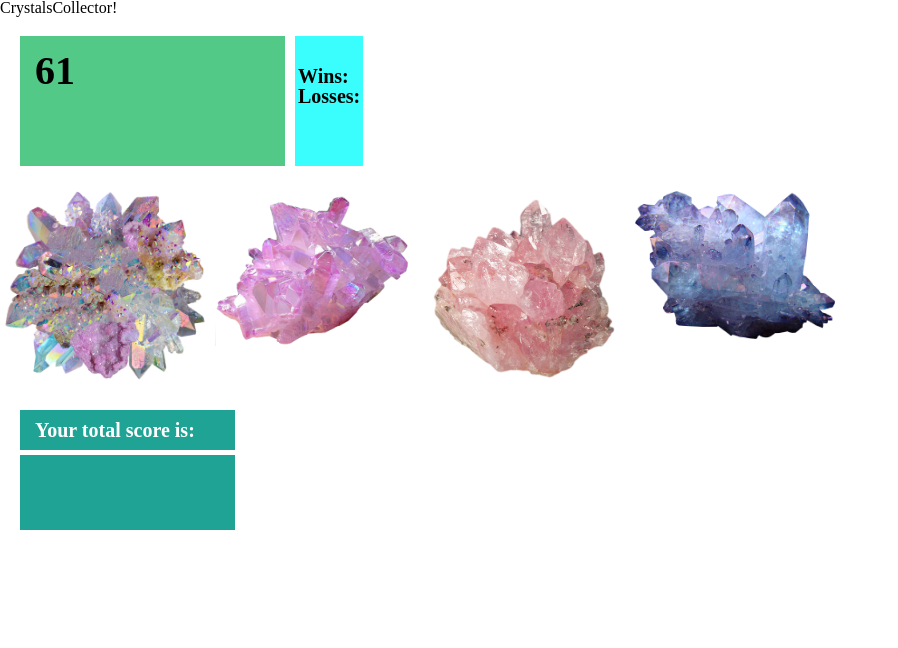
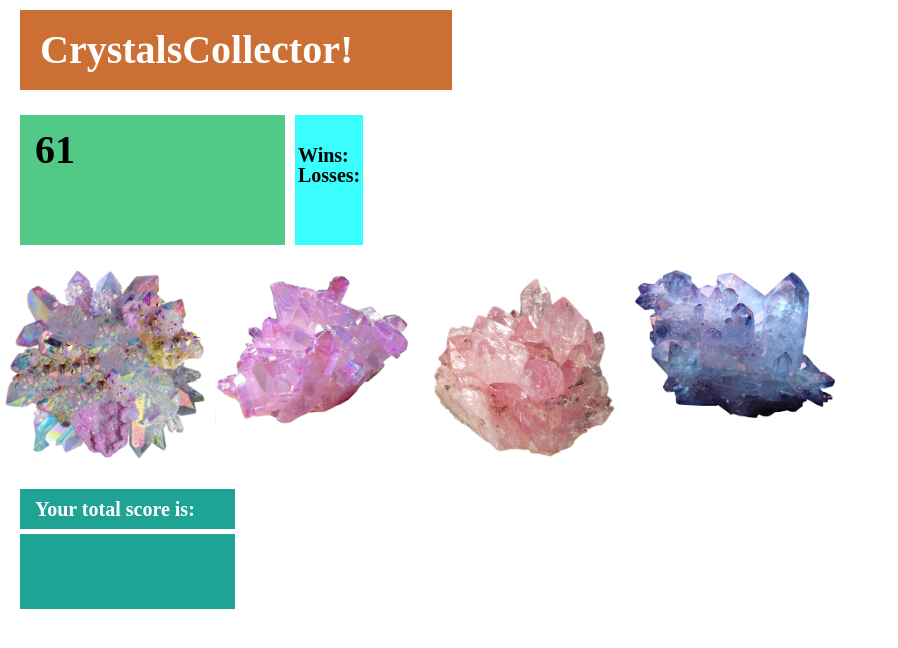
Before and after one commit to StephenT369/unit-4-game, a plain HTML site: page index.html in a window 1280 px wide. Shown: the whole page, without its empty margins (0-898 px from the left). Drawn offline with nearby package versions, Linux system fonts and the light colour scheme.

Commit message:
final update

```diff
--- a/assets/css/style.css
+++ b/assets/css/style.css
@@ -16,6 +16,19 @@
     width: 100%;
 }
 
+#title{
+    font-weight: bold;
+    font-size: 30pt;
+    color: white;
+    background-color: #cb6f34;
+    padding-top: 20px;
+    padding-bottom: 20px;
+    padding-left: 10px;
+    margin-top: 10px;
+    margin-bottom: 5px;
+    margin-left: 20px;
+    width: 33%;
+}
 #random-number{
     font-weight: bold;
     font-size: 30pt;
@@ -90,3 +103,8 @@
     padding-right: 3px;
     position: relative;
 }
+
+/* html tags */
+h1{
+    padding-left: 10px;
+}
```
